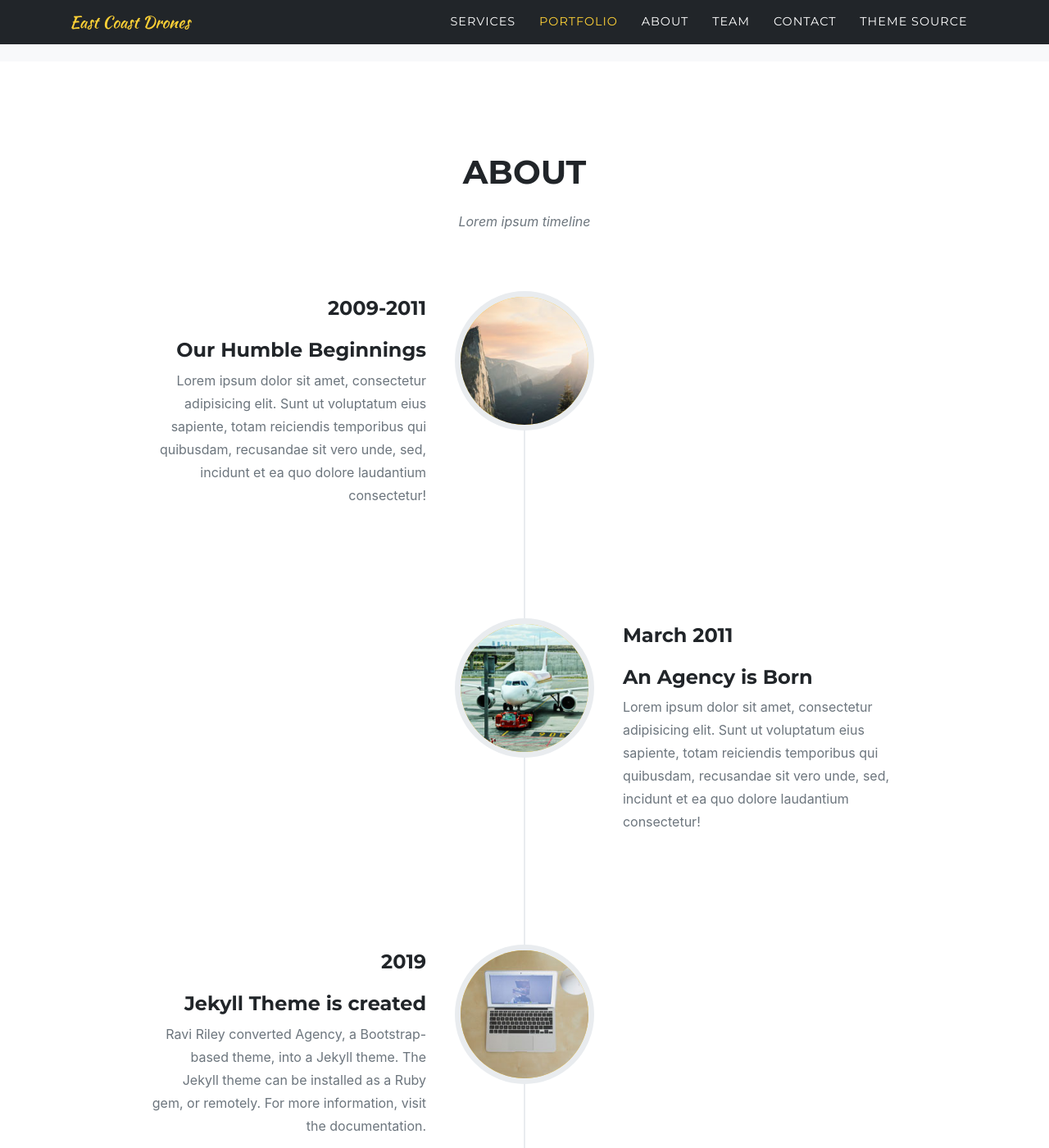
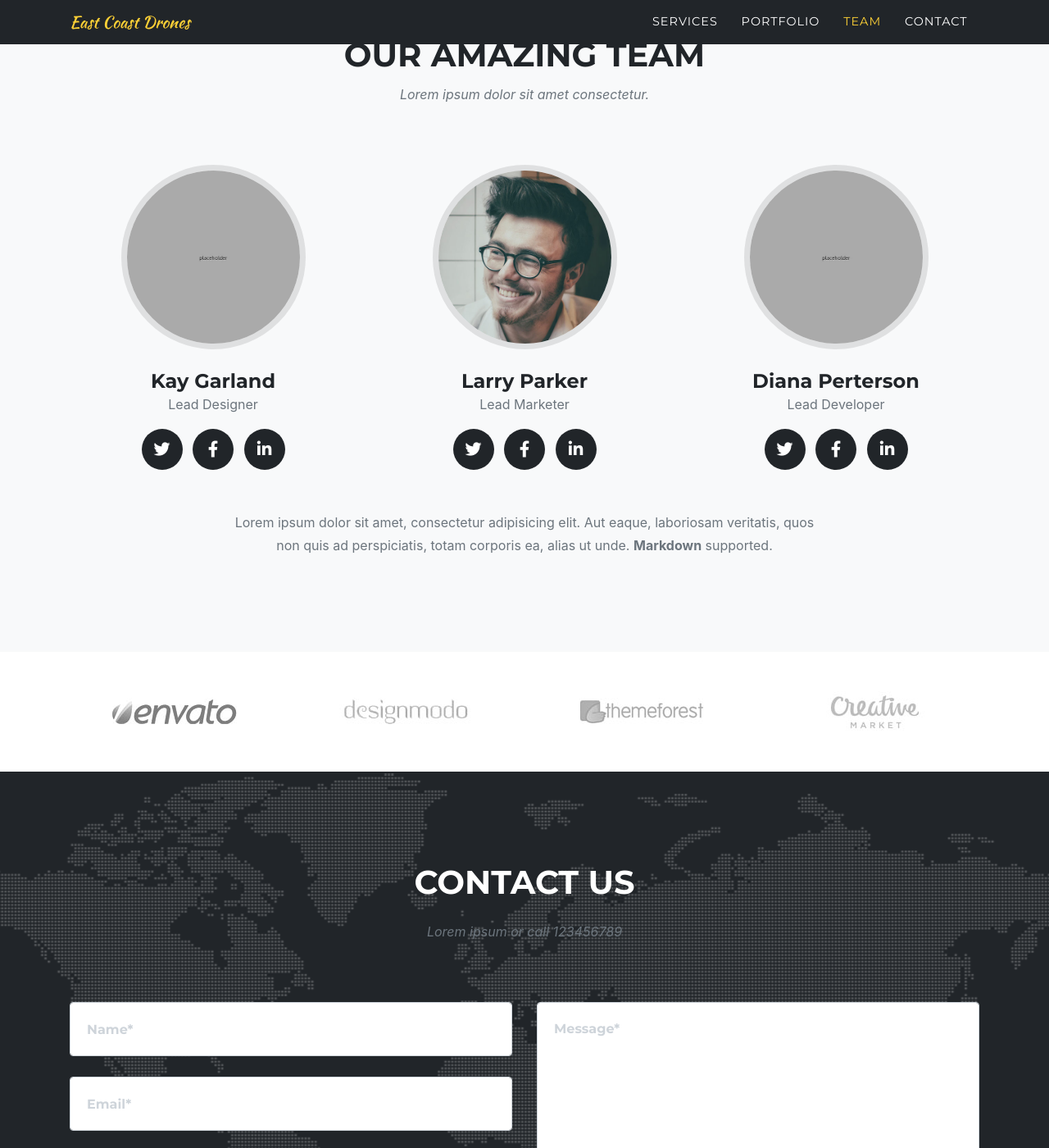
Before and after one commit to East-Coast-Drones/website, a Jekyll site: the page built from index.md, in a window 1280 px wide and 1400 px high, scrolled down 2283 px. Shown: the whole window at 82% size. Built offline with Jekyll 4.4.1, drawn with Linux system fonts in a browser that asks for light colours; some web fonts are replaced; some of the changed text lies outside the part shown.

Commit message:
clean up

```diff
--- a/_config.yml
+++ b/_config.yml
@@ -17,7 +17,7 @@ url    : "" # the base hostname & protocol for your site, e.g. http://example.co
 baseurl: "" # the subpath of your site, e.g. /blog
 
 title      : East Coast Drones
-email      : eastcoastdronesco@gmail.com #this is also the email contact forms will go to
+email      : eastcoastdronesco@gmail.com # this is also the email contact forms will go to
 description: "Drone services for real estate."
 author     : Your Name
 # logo:     #optional, defaults to site title
--- a/_data/navigation.yml
+++ b/_data/navigation.yml
@@ -5,14 +5,11 @@ nav:
   - title: "Portfolio"
     section: portfolio
 
-  - title: "About"
-    section: timeline
+  # - title: "About"
+  #   section: timeline
 
   - title: "Team"
     section: team
 
   - title: "Contact"
     section: contact
-
-  - title: "Theme Source"
-    url: https://github.com/raviriley/agency-jekyll-theme/
--- a/_data/sitetext.yml
+++ b/_data/sitetext.yml
@@ -1,6 +1,6 @@
 header:
-    title: Expert drone pilots
-    text: DRONE FOOTAGE FOR REAL ESTATE
+    title: Drone Footage for Real Estate
+    text: "&nbsp;"
     button: Tell Me More
     buttonlink: "#services"
 
--- a/_layouts/home.html
+++ b/_layouts/home.html
@@ -5,7 +5,7 @@ layout: default
 
 {% include services.html %}
 {% include portfolio_grid.html %}
-{% include timeline.html %}
+
 {% include team.html %}
 {% include clients.html %}
 {% include contact.html %}
```
